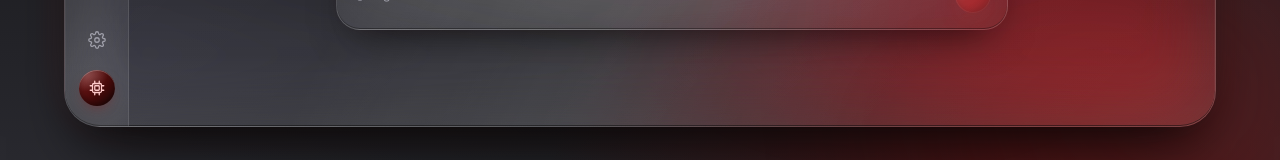
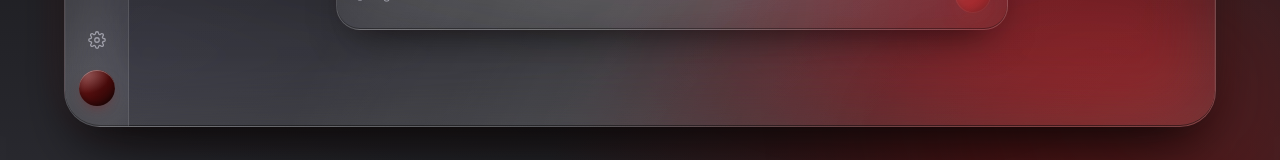
Before and after one commit to javieregarciav/arduino, a React (Vite) app: page / in a window 1280 px wide. Shown: the part 619-779 px from the top of the page. Built offline with nearby package versions, Linux system fonts and the light colour scheme.

Commit message:
style: remove icon from avatar, keep just dark red glossy orb

```diff
--- a/src/App.tsx
+++ b/src/App.tsx
@@ -250,16 +250,14 @@ function Sidebar() {
       </div>
       <div className="flex flex-col items-center gap-3">
         <SideButton><IconSettings /></SideButton>
-        <div className="relative flex h-9 w-9 items-center justify-center overflow-hidden rounded-full ring-1 ring-white/15"
+        <div className="h-9 w-9 overflow-hidden rounded-full ring-1 ring-white/15"
           style={{
             background:
-              'radial-gradient(120% 100% at 20% 10%, rgba(255,255,255,0.25) 0%, rgba(255,255,255,0) 50%), linear-gradient(135deg, #7f1d1d 0%, #450a0a 60%, #1c0606 100%)',
+              'radial-gradient(120% 100% at 20% 10%, rgba(255,255,255,0.28) 0%, rgba(255,255,255,0) 55%), linear-gradient(135deg, #7f1d1d 0%, #450a0a 60%, #1c0606 100%)',
             boxShadow:
-              '0 1px 0 rgba(255,255,255,0.25) inset, 0 -2px 6px rgba(0,0,0,0.4) inset, 0 6px 14px -6px rgba(127,29,29,0.7)',
+              '0 1px 0 rgba(255,255,255,0.3) inset, 0 -2px 6px rgba(0,0,0,0.45) inset, 0 6px 14px -6px rgba(127,29,29,0.7)',
           }}
-        >
-          <IconChip />
-        </div>
+        />
       </div>
     </aside>
   )
```
